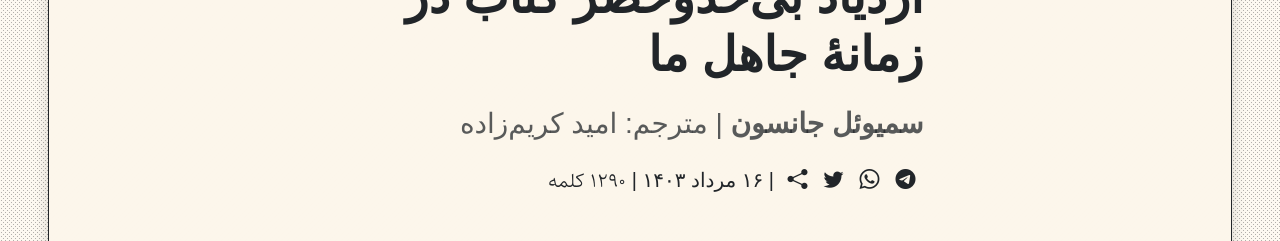
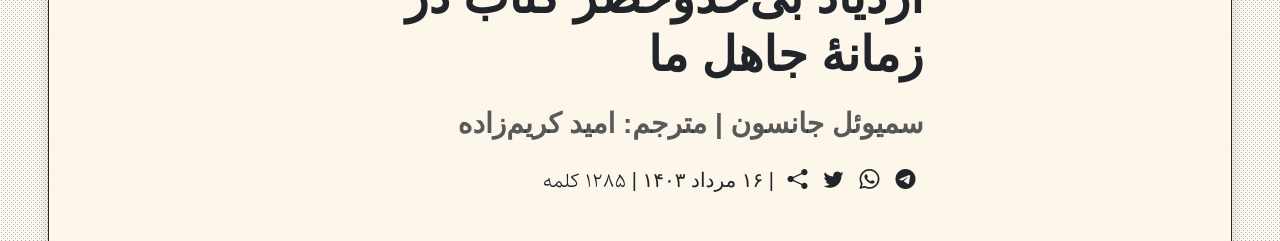
Before and after one commit to phicudemy/phicudemy.github.io, a Jekyll site: the page built from _posts/2024-08-07-samueljohnson.md, in a window 1280 px wide. Shown: the part 259-500 px from the top of the page. Built offline with Jekyll 4.4.1, drawn with Linux system fonts in a browser that asks for light colours; some web fonts are replaced; comment, search, counter and statistics services are not loaded; some of the changed text lies outside the part shown; grey boxes are pictures that could not be loaded.

Commit message:
benjamin

```diff
--- a/_layouts/category.html
+++ b/_layouts/category.html
@@ -8,7 +8,7 @@
   <div class="container">
     <div class="row  py-5 px-lg-5">
       <div class="col-sm-5">
-        <h1 class="display-2">{{page.title}}</h1>
+        <h3 class="display-3">{{page.title}}</h3>
         <div class="">{{page.content}}</div>
         <div class="accordion accordion-flush mb-2">
           {% for content in site.contents %}
@@ -38,6 +38,7 @@
       </div>
     </div>
   </div>
+  <br>
   <div class="container">
     {%assign catsize = 0 %}
     {% for post in site.posts %}
--- a/_layouts/home.html
+++ b/_layouts/home.html
@@ -3,13 +3,13 @@
 ---
 <div class="container">
   <div class="row py-5 px-lg-5">
-      <div class="col-sm-5 align-top">
+      <div class="col-sm-4 align-top">
         <div class="">
           <h3 class="display-3 mb-lg-5 mb-sm-2"><strong>{{page.title}}</strong></h2>
           {{content}}
         </div>
       </div>
-      <div class="col-sm-7 p-lg-5 align-self-center">
+      <div class="col-sm-8 align-top">
         <img src="//images.weserv.nl/?url=https://jomhourifalsafe.com{{page.image}}&w=800&fit=cover" class="rounded mx-auto d-block w-100 h-75 object-fit-contain " alt="...">
       </div>
   </div>
--- a/_posts/2024-08-07-samueljohnson.md
+++ b/_posts/2024-08-07-samueljohnson.md
@@ -21,28 +21,20 @@
   کاهلی‌مان از ما نهان کرده است، بزرگی می‌جویند.
 ---
 
-
-
-----------
-
 **توضیح مترجم:**
-
-![](https://assets.tina.io/b6b0cb5c-4b1b-43f4-9bea-8d6867c09320/Samuel_Johnson.jpg){: .img-thumbnail .float-end .ms-4 .w-50}
-
-
 سمیوئل جانسون[^1] شاعر، روزنامه‌نگار، نویسنده، جستارنویس و فرهنگ‌نویس برجستهٔ بریتانیایی در قرن هجدهم (۱۷۸۴- ۱۷۰۹) است. او را یکی از بزرگترین منتقدان ادبی تاریخ دانسته‌اند. جانسون در استرافوردشر انگلستان به دنیا آمد و پسر کتاب‌فروش فقیری بود. در لندن مدت‌ها بدون نام برای روزنامه‌ها و نشریات ادواری مطلب می‌نوشت. نخستین کتابی که با نام خود منتشر کرد بیهودگی آمال بشری[^2] ۱۷۴۹ نام دارد. در سال ۱۷۵۵ و پس از ۸ سال کار مداومِ یک‌تنه، بزرگ‌ترین فرهنگ زبان انگلیسی را منتشر کرد. انتشار این فرهنگ برایش شهرت به همراه آورد. از ۱۷۵۰ تا ۱۷۵۲ کار نوشتن و ویرایش برای مجلهٔ Rambler را تقریباً به‌تنهایی پیش می‌برد. تنها رمانش که در ۱۷۵۹ منتشر شد Rasselas نام دارد. در ۱۷۶۵ ویرایشی انتقادی از نوشته‌های ویلیام شیکسپیر منتشر کرد. مقدمه‌ای که جانسون بر این ویرایش نوشت شیکسپیر را در مقام مهم‌ترین چهرهٔ ادبی انگلستان تثبیت کرد. مجموعهٔ مقدمه‌های زندگینامه‌ای و انتقادی او به آثار شاعران انگلیسی ۱۸۸۱-۱۷۷۹ خود اثر برجسته‌ای در زمینهٔ نقد ادبی به‌شمار می‌آید. جانسون که همنشین دلپذیری به شمار می‌آمد در سال ۱۷۶۴ به پایه‌گذاری کلوبی ادبی کمک کرد که به خاطر اعضای برجسته‌اش شهرت دارد. برخی از این اعضا عبارتند از دیوید گاریک، ادموند برک، آلیور گلدسمیت و جاشوا رینولدز. شهرت گزین‌گویه‌های جانسون او را به یکی از پراستنادترین نویسندگان انگلیسی زبان تبدیل کرده است. زندگینامهٔ مفصل جانسون که توسط جیمز بازوِل –یکی از دوستان و معاشران او– نوشته شده در شمار بهترین زندگینامه‌های تاریخ ادبیات است.
 <br><br>
 مجموعهٔ کامل آثار جانسون که در ۲۳ جلد و توسط انتشارات دانشگاه ییل منتشر شده جامع‌ترین ویرایش مجموعهٔ آثار او به شمار می‌آید. نخستین جلد این مجموعه در سال ۱۹۵۵ و آخرین آن در سال ۲۰۱۸ منتشر شده است. در سال ۲۰۲۱ و پس از پایان انتشار این مجموعه، انتشارات دانشگاه ییل گزیده‌ای از مهم‌ترین آثار جانسون را در یک جلد (۸۵۳ صفحه) منتشر کرد. این گزیده مشخصاً به منظور تسهیل استفادهٔ دانشجویان، معلمان و خوانندگان عمومی منتشر شده است. مطلبی که در پی می‌آید ترجمه‌ای است از یکی از نوشته‌های جانسون در مجلهٔ The Idler در سال ۱۷۵۹. این نوشته بر اساس مجموعهٔ آثار سمیوئل جانسون –ویرایش دیجیتال دانشگاه ییل– ترجمه شده است. عنوان نوشته را مترجم برگزیده است.
-<br><br>
+
 **امید کریم‌زاده**
-
 
 ----------
 
 [^1]: Samuel Johnson
 [^2]: The Vanity of Human Wishes
 
-<div dir="auto" align="left" style="font-weight: bold"> مجلّهٔ آیدلر ( شماره ۸۵، شنبه اول دسامبر ۱۷۵۹)</div>
+![](https://assets.tina.io/b6b0cb5c-4b1b-43f4-9bea-8d6867c09320/Philosophers/Samuel_Johnson_bw.jpeg)
+
 <br>
 یکی از غرایب ممیزهٔ عصر ما، ازدیاد بی‌حدوحصر کتاب است. روزی نیست که تبلیغ تازه‌ای برای ارتکابات ادبی جدید نبینیم و با وعده‌های مکرر فخر آن نفروشیم که در قیاس با اسلاف خود نشر دانش و حکمت را  چه بسیار تسهیل کرده‌ایم. چندان آسان نمی‌توان حکم کرد که این خیل نویسندگان تازه چه‌مایه سعادت یا معرفت نصیب بشر کرده‌اند. آنکه چیزی می‌آموزدمان که از پیش نمی‌دانسته‌ایم بی‌تردید در مقام رفیع استاد می‌نشیند. آن‌کس که دانش (از پیش موجود) را به شیوه‌هایی آسان‌یاب‌تر و دلپذیرتر به ما می‌رساند سزاوار آن است که چونان خیّری گرامی داشته شود؛ آن‌کس که به لطافت طبع خویش ملال از زندگی‌مان می‌زداید، به‌حق شایستهٔ عنوان همنشینی دلپذیر است. اما از میان آنان که جهان را با کتاب‌هاشان می‌انبارند قلیل‌اند کسانی که امیدی به رفع ملالی یا آموختن مطلبی ببرند. اینان غالباً کاری جز این ندارند که فراهم بنشینند و کتابی دو پیش روی خویش بگشایند و از مطاوی آن دو، کتابِ سومی به‌قالب‌ زنند بی‌آنکه هیچ سخن تازه‌ای از خویش به‌میان آورده باشند یا بتوانند بر آنچه مولفان پیش از ایشان گردآورده‌اند انگشت قضاوت یا سنجشی بگذارند.
 <br> <br>
@@ -59,3 +51,6 @@
 نویسندگانِ یک عصر هرچند ممکن است به بلند ماندن نامشان در آینده چندان امید نداشته باشند، ضروری است که از بدسگالی‌های زمانهٔ خویش بپرهیزند. هرچند از اینان نمی‌آید که بر ذروهٔ کمال بنشینند، توانند که خویشتن را از شررساندن به دیگر کسان برکنار دارند. بایسته است به‌هوش باشند که پیش از آگاهاندن دیگر کسان خود به آگاهی دست یابند و نیروی هرچند اندک خویش را برای رسیدن به غایاتی راستین به‌کاربندند.
 <br> <br>
 اما وضع ادب زمانهٔ ما چنان است که آن فرزانهٔ باستان که می‌اندیشید «یک کتاب بزرگ، شرّی بزرگ است» درباره‌اش خواهد گفت که کتبِ کثیر، شرور کثیر است. در نظر آن فرزانه، مولف آثار پرحجمی که آوازه‌اش سالی بیش نمی‌پاید و خیل وجیزه‌نویسانی که از پی ساعتی شهرت، انتحال را، دست در آثار یکدیگر می‌برند، زندگی بشر را به یکسان تباه می‌کنند. در نظرِ او فرقِ میان آنان بیش از فرقِ میان جانوری درنده و پرواز خیل ملخ‌ها نخواهد بود.
+<br>
+<br>
+<div dir="auto" align="left" style="font-weight: bold"> مجلّهٔ آیدلر ( شماره ۸۵، شنبه اول دسامبر ۱۷۵۹)</div>
--- a/assets/css/style.css
+++ b/assets/css/style.css
@@ -106,7 +106,7 @@
 }
   h1,h2,h3, .h1, .h2, .h3, .card-title {
     font-family: Parastoo, sans-serif;
-    font-weight: 400;
+    font-weight: 900;
   }
   .display-1, .display-2, .display-3, .display-4, .display-5, .display-6 {
     font-family: Parastoo, sans-serif;
```
Also changed, not shown: _posts/2024-10-02-angelincity.md (+3 -3 lines).
